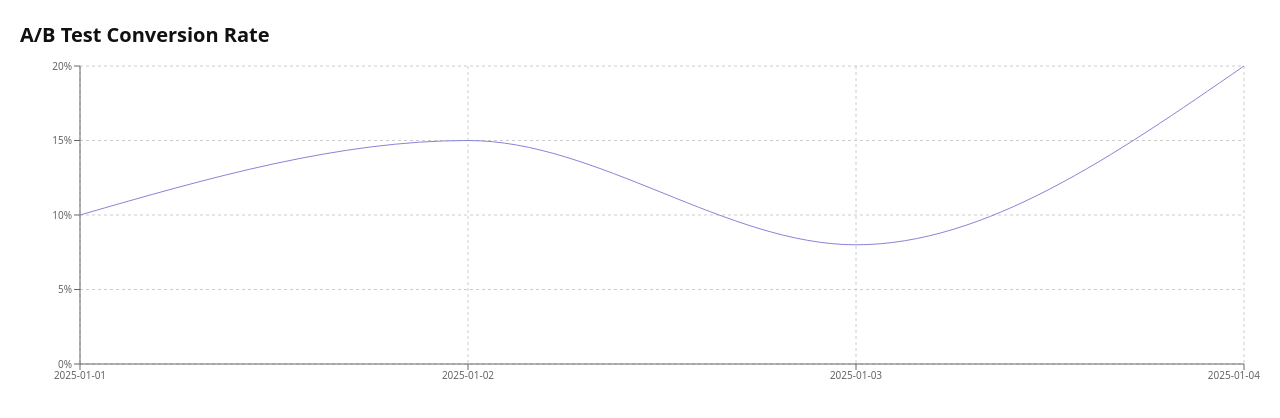
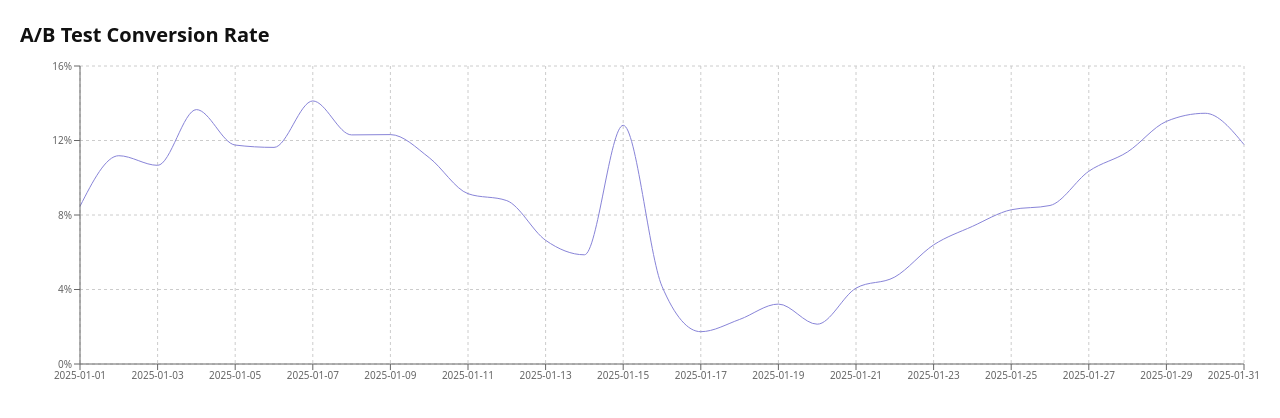
Before and after one commit to nikipogjob/Interactive-Line-Chart, a React (Vite) app: page / in a window 1280 px wide. Shown: the top 418 px of the page. Built offline with nearby package versions, Linux system fonts and the light colour scheme.

Commit message:
feat: add conversion chart for one variation

```diff
--- /dev/null
+++ b/src/components/conversion-chart/conversion-chart.module.scss
@@ -0,0 +1,4 @@
+.conversionChart {
+    width: '100%';
+    height: 36rem;
+}
--- a/src/components/conversion-chart/conversion-chart.tsx
+++ b/src/components/conversion-chart/conversion-chart.tsx
@@ -1,30 +1,33 @@
 import { LineChart, Line, XAxis, YAxis, CartesianGrid, Tooltip, ResponsiveContainer } from 'recharts';
+import { getDailyChartPoints } from '../../utils/data-preparation';
+import styles from './conversion-chart.module.scss';
 
 
-const MOCK_DATA = [
-    { date: '2025-01-01', original: 10 },
-    { date: '2025-01-02', original: 15 },
-    { date: '2025-01-03', original: 8 },
-    { date: '2025-01-04', original: 20 },
-];
+
+
+const dailyData = getDailyChartPoints()
+console.log(dailyData)
 
 export default function ConversionChart() {
     return (
-        <div style={{ width: '100%', height: 360 }}>
+        <div className={styles.conversionChart}>
             <ResponsiveContainer width="100%" height="100%">
                 <LineChart
-                    data={MOCK_DATA}
+                    data={dailyData}
                     margin={{ top: 16, right: 16, bottom: 16, left: 0 }}
                 >
                     <CartesianGrid strokeDasharray="3 3" />
                     <XAxis dataKey="date" />
                     <YAxis unit="%" />
-                    <Tooltip />
+                    <Tooltip
+                        formatter={(value: number) => `${value.toFixed(2)}%`}
+                    />
                     <Line
                         type="monotone"
                         dataKey="original"
                         stroke="#8884d8"
                         dot={false}
+                        name='Original'
                     />
                 </LineChart>
             </ResponsiveContainer>
--- /dev/null
+++ b/src/const.ts
@@ -0,0 +1,9 @@
+import type { VariationFieldKey } from "./types/data";
+
+
+export const VARIATION_KEY_BY_ID: Record<string, VariationFieldKey> = {
+    '0': 'original',
+    '10001': 'variationA',
+    '10002': 'variationB',
+    '10003': 'variationC',
+};
--- /dev/null
+++ b/src/types/data.ts
@@ -0,0 +1,22 @@
+import type { Variation } from "./variation";
+
+export interface DailyData {
+    date: string;
+    visits: Record<string, number>;
+    conversions: Record<string, number>;
+}
+
+export interface TotalData {
+    variations: Variation[];
+    data: DailyData[];
+}
+
+export interface DayPoint {
+    date: string;
+    original: number | null;
+    variationA: number | null;
+    variationB: number | null;
+    variationC: number | null;
+}
+
+export type VariationFieldKey = Exclude<keyof DayPoint, 'date'>;
--- /dev/null
+++ b/src/utils/data-preparation.ts
@@ -0,0 +1,36 @@
+import type { DayPoint, TotalData } from "../types/data";
+import data from '../data/data.json'
+import { VARIATION_KEY_BY_ID } from "../const";
+
+
+const chartData = data as unknown as TotalData;
+
+export function getDailyChartPoints(): DayPoint[] {
+    return chartData.data.map<DayPoint>((day) => {
+        const point: DayPoint = {
+            date: day.date,
+            original: null,
+            variationA: null,
+            variationB: null,
+            variationC: null,
+        };
+
+
+        Object.entries(VARIATION_KEY_BY_ID).forEach(([id, key]) => {
+            const visits = day.visits[id];
+            const conversions = day.conversions[id];
+
+            if (
+                typeof visits === "number" &&
+                typeof conversions === "number" &&
+                visits > 0
+            ) {
+                point[key] = (conversions / visits) * 100;
+            } else {
+                point[key] = null;
+            }
+        });
+
+        return point;
+    });
+}
```
Also changed, not shown: src/types/variation.ts (added, +8 -0 lines).
